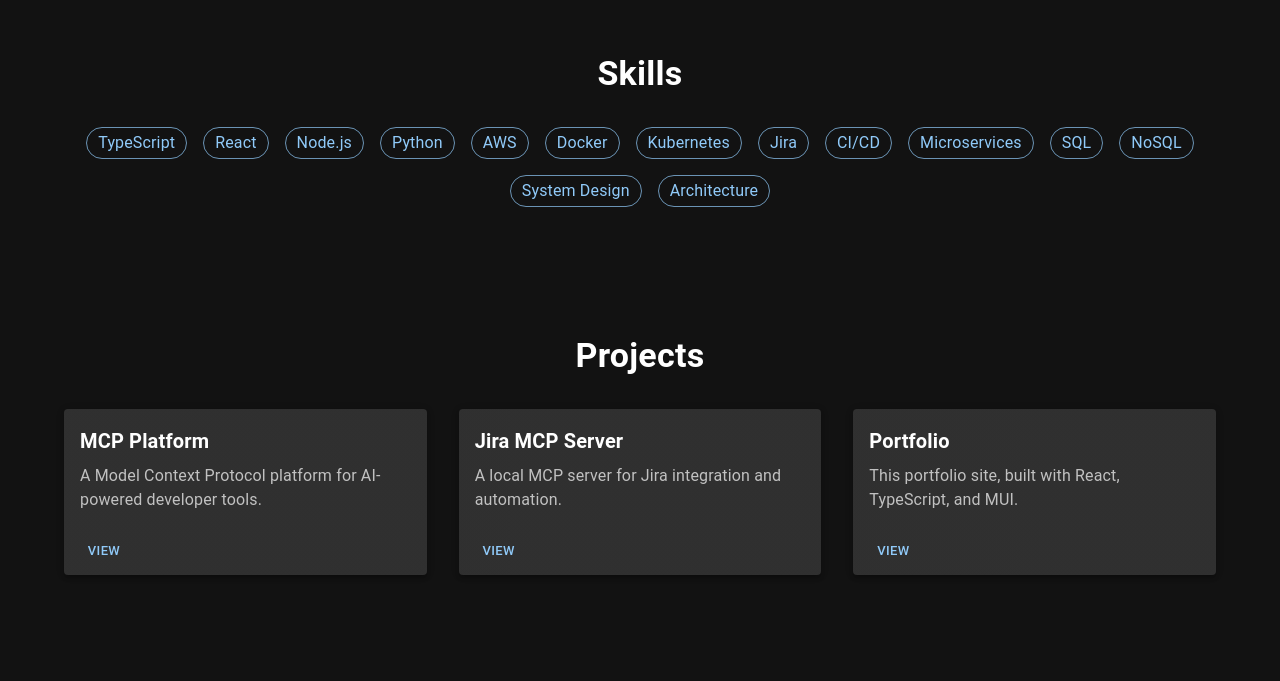
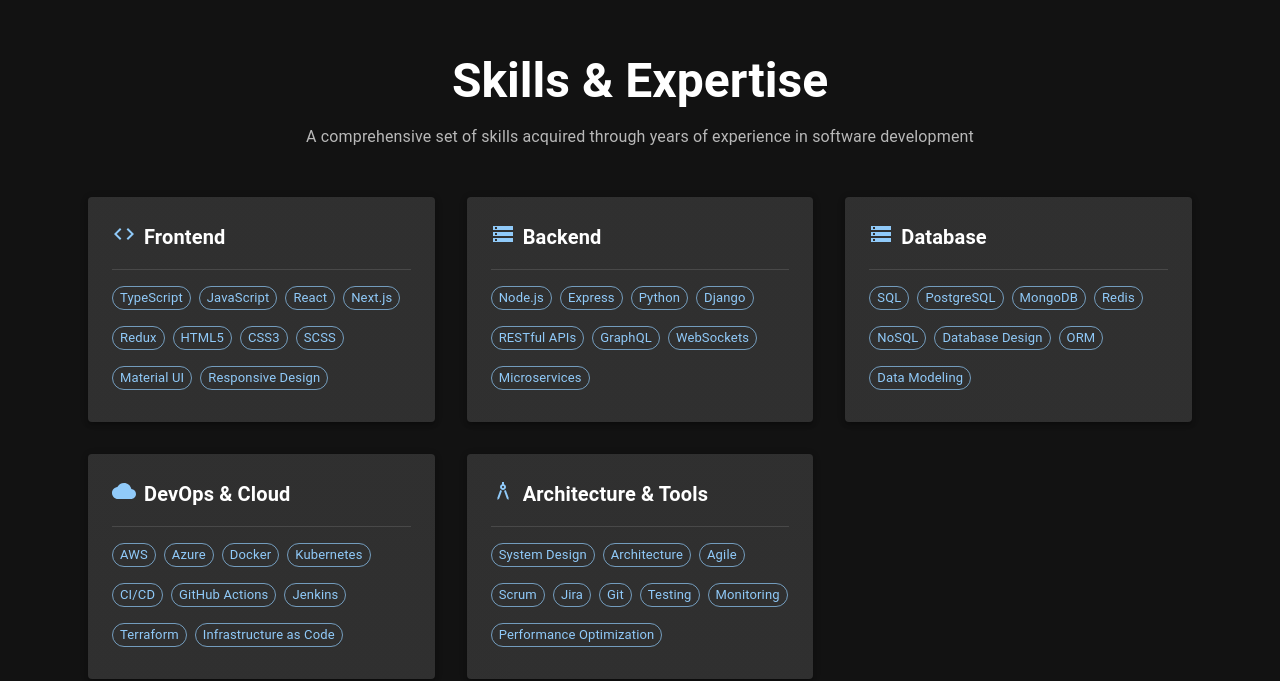
Before and after one commit to elevator7/new-mcp-repo, a React (Create React App) app: page / in a window 1280 px wide. Shown: the part 731-1412 px from the top of the page. Built offline with nearby package versions, Linux system fonts and the light colour scheme.

Commit message:
Enhance Skills component with categorized skill sets and better visual organization

```diff
--- a/src/components/Skills.tsx
+++ b/src/components/Skills.tsx
@@ -1,33 +1,87 @@
-import { Box, Typography, Chip, Stack } from '@mui/material';
+import React from 'react';
+import { Box, Typography, Chip, Grid, Container, Paper, Divider } from '@mui/material';
+import { Code, Storage, Cloud, Architecture, BuildCircle } from '@mui/icons-material';
 
-const skills = [
-  'TypeScript',
-  'React',
-  'Node.js',
-  'Python',
-  'AWS',
-  'Docker',
-  'Kubernetes',
-  'Jira',
-  'CI/CD',
-  'Microservices',
-  'SQL',
-  'NoSQL',
-  'System Design',
-  'Architecture',
+interface SkillCategory {
+  title: string;
+  icon: React.ReactNode;
+  skills: string[];
+}
+
+const skillCategories: SkillCategory[] = [
+  {
+    title: 'Frontend',
+    icon: <Code />,
+    skills: ['TypeScript', 'JavaScript', 'React', 'Next.js', 'Redux', 'HTML5', 'CSS3', 'SCSS', 'Material UI', 'Responsive Design'],
+  },
+  {
+    title: 'Backend',
+    icon: <Storage />,
+    skills: ['Node.js', 'Express', 'Python', 'Django', 'RESTful APIs', 'GraphQL', 'WebSockets', 'Microservices'],
+  },
+  {
+    title: 'Database',
+    icon: <Storage />,
+    skills: ['SQL', 'PostgreSQL', 'MongoDB', 'Redis', 'NoSQL', 'Database Design', 'ORM', 'Data Modeling'],
+  },
+  {
+    title: 'DevOps & Cloud',
+    icon: <Cloud />,
+    skills: ['AWS', 'Azure', 'Docker', 'Kubernetes', 'CI/CD', 'GitHub Actions', 'Jenkins', 'Terraform', 'Infrastructure as Code'],
+  },
+  {
+    title: 'Architecture & Tools',
+    icon: <Architecture />,
+    skills: ['System Design', 'Architecture', 'Agile', 'Scrum', 'Jira', 'Git', 'Testing', 'Monitoring', 'Performance Optimization'],
+  },
 ];
 
-const Skills = () => (
-  <Box py={8}>
-    <Typography variant="h4" fontWeight={600} mb={4} textAlign="center">
-      Skills
+const Skills: React.FC = () => (
+  <Container maxWidth="lg" component="section" id="skills" sx={{ py: 8 }}>
+    <Typography variant="h3" fontWeight={600} mb={2} textAlign="center">
+      Skills & Expertise
     </Typography>
-    <Stack direction="row" flexWrap="wrap" gap={2} justifyContent="center">
-      {skills.map((skill) => (
-        <Chip key={skill} label={skill} color="primary" variant="outlined" sx={{ fontSize: 16 }} />
+    <Typography variant="body1" color="text.secondary" mb={6} textAlign="center">
+      A comprehensive set of skills acquired through years of experience in software development
+    </Typography>
+
+    <Grid container spacing={4}>
+      {skillCategories.map((category) => (
+        <Grid item xs={12} md={6} lg={4} key={category.title}>
+          <Paper
+            elevation={3}
+            sx={{
+              p: 3,
+              height: '100%',
+              transition: 'transform 0.3s ease-in-out, box-shadow 0.3s ease-in-out',
+              '&:hover': {
+                transform: 'translateY(-5px)',
+                boxShadow: '0 10px 30px rgba(0,0,0,0.2)',
+              },
+            }}
+          >
+            <Box sx={{ display: 'flex', alignItems: 'center', mb: 2 }}>
+              <Box sx={{ mr: 1, color: 'primary.main' }}>{category.icon}</Box>
+              <Typography variant="h6" fontWeight={600}>{category.title}</Typography>
+            </Box>
+            <Divider sx={{ mb: 2 }} />
+            <Box sx={{ display: 'flex', flexWrap: 'wrap', gap: 1 }}>
+              {category.skills.map((skill) => (
+                <Chip
+                  key={skill}
+                  label={skill}
+                  size="small"
+                  color="primary"
+                  variant="outlined"
+                  sx={{ mb: 1 }}
+                />
+              ))}
+            </Box>
+          </Paper>
+        </Grid>
       ))}
-    </Stack>
-  </Box>
+    </Grid>
+  </Container>
 );
 
 export default Skills;
```
